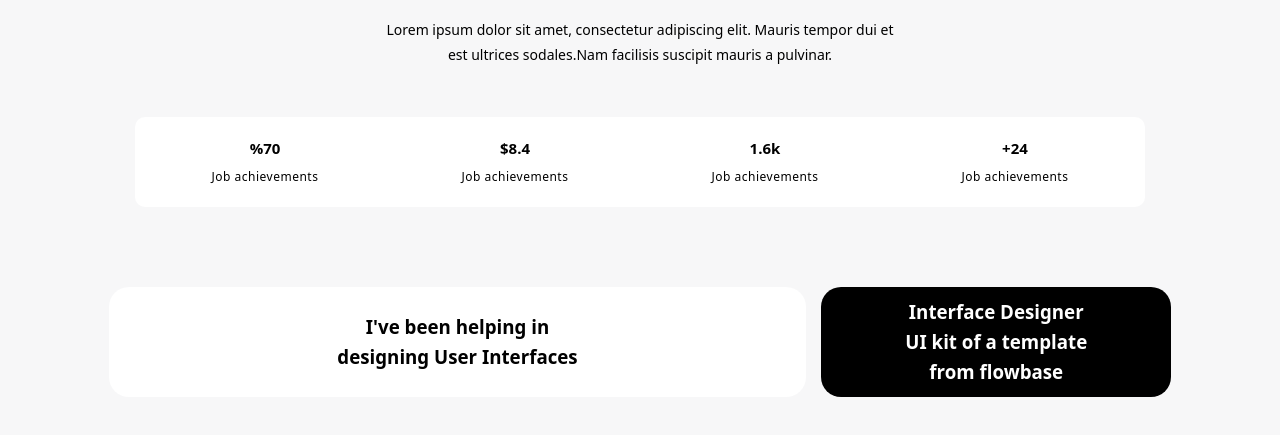
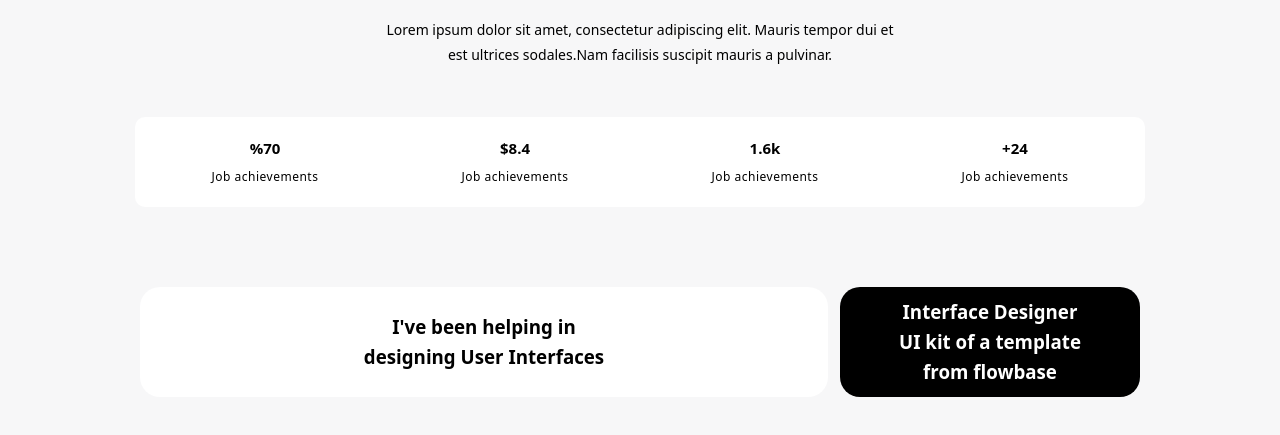
Before and after one commit to kwawbaidoo/flowbase_template, a plain HTML site: page index.html in a window 1280 px wide. Shown: the part 267-702 px from the top of the page. Drawn offline with Linux system fonts and the light colour scheme.

Commit message:
changed size of bottom cards

```diff
--- a/index.html
+++ b/index.html
@@ -68,7 +68,7 @@
                 <span class="jobAchie ">Job achievements</span>
             </div>
           </div>
-        <div style="display: flex; flex-direction: columns; gap: 15px; width: 85%;">
+        <div style="display: flex; flex-direction: columns; gap: 12px; width: 80%;">
         <div class="bg-whites rounded-md h-24 col-span-2 flex items-center justify-center">
             <h3 class="tracking-wider">I've been helping in <br>designing User Interfaces</h3>
         </div>
--- a/style.css
+++ b/style.css
@@ -162,7 +162,7 @@ body {
 }
 .bg-whites {
     background-color: white;
-    width: 66%;
+    width: 70%;
     height: 110px;
     display: flex;
     align-items: center;
@@ -175,7 +175,7 @@ body {
 .bg-blacks {
     color: white;
     background-color: black;
-    width: 33%;
+    width: 30%;
     height: 110px;
     display: flex;
     flex-direction: column;
```
